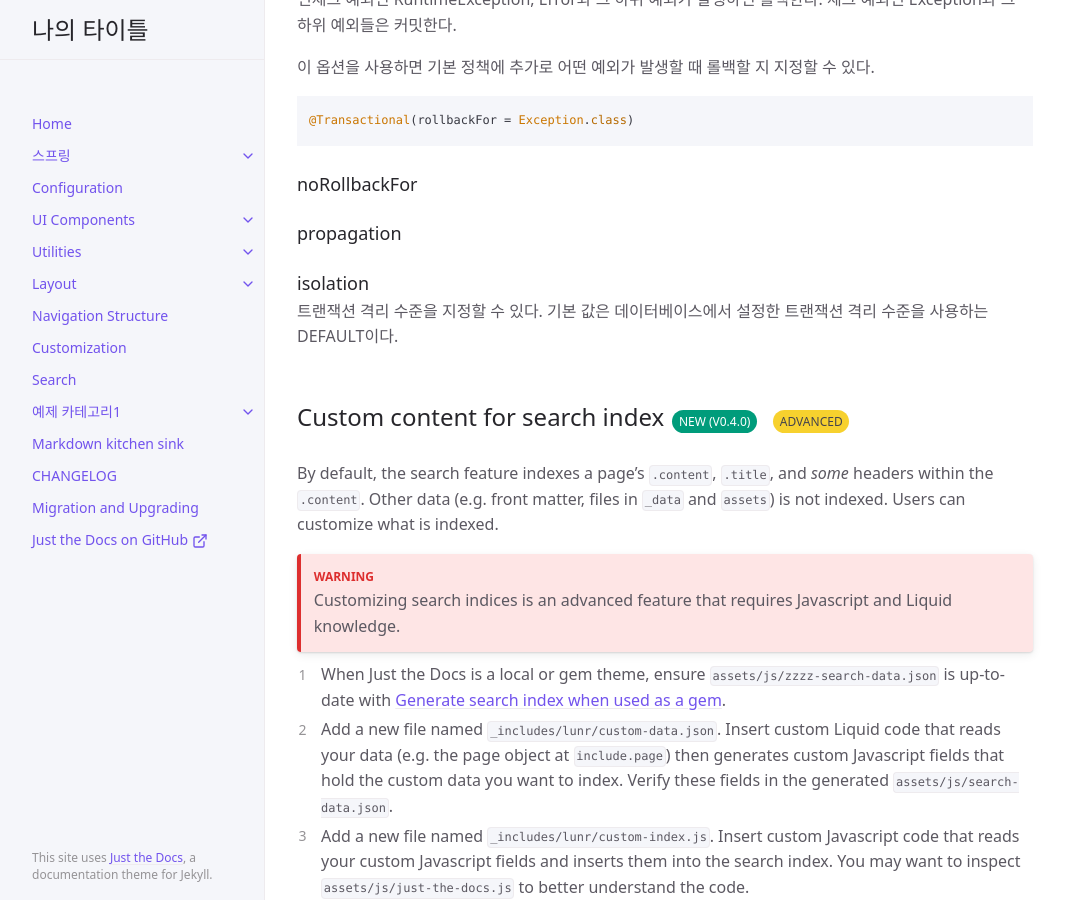
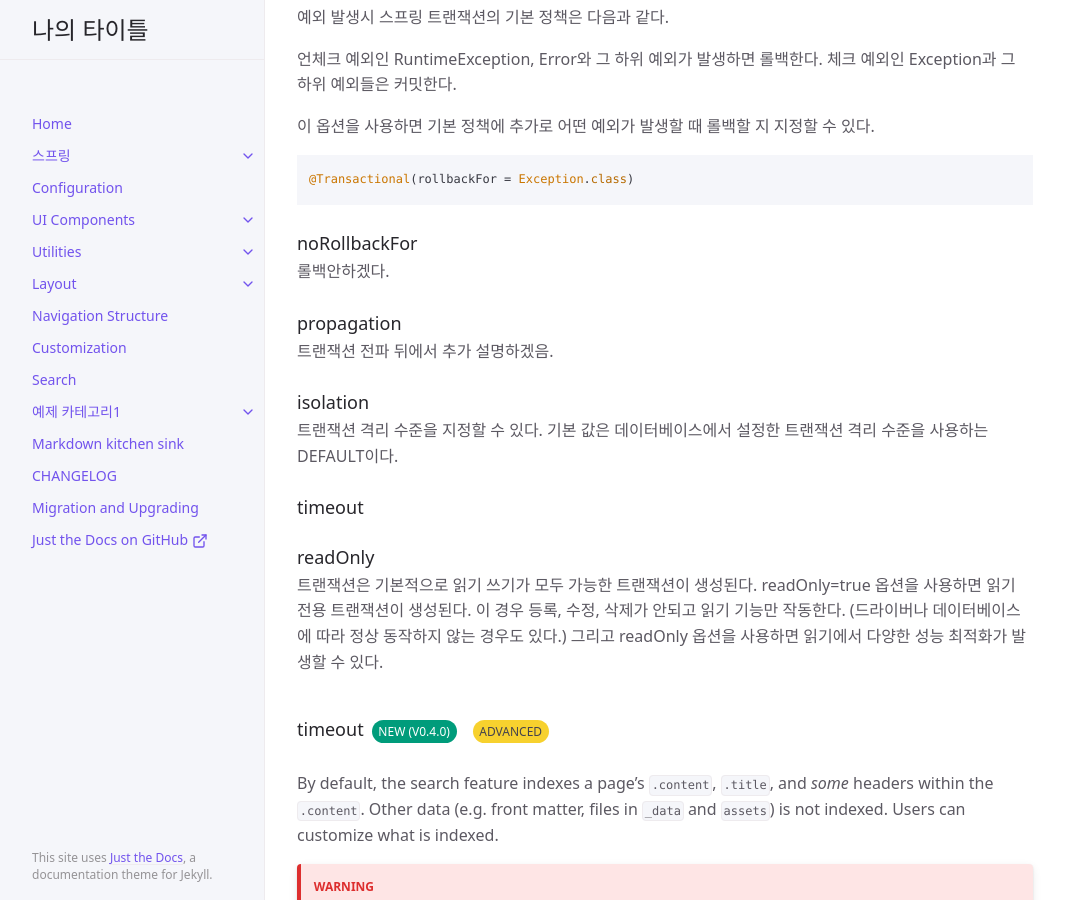
Before and after one commit to wlghks453/wlghks453.github.io, a Jekyll site: the page built from docs/spring/스프링 트랜잭션-1.md, in a window 1280 px wide and 900 px high, scrolled down 2490 px. Shown: the whole window, without its empty margins (107-1172 px from the left). Built offline with Jekyll 4.4.1, drawn with Linux system fonts in a browser that asks for light colours; cached includes are drawn as plain includes; some of the changed text lies outside the part shown.

Commit message:
Update 스프링 트랜잭션-1.md

```diff
--- a/docs/spring/스프링 트랜잭션-1.md
+++ b/docs/spring/스프링 트랜잭션-1.md
@@ -104,13 +104,33 @@ public class TxService {
 
 ### noRollbackFor
 
+롤백안하겠다.
+
 ### propagation
+
+트랜잭션 전파 뒤에서 추가 설명하겠음.
 
 ### isolation
 
 트랜잭션 격리 수준을 지정할 수 있다. 기본 값은 데이터베이스에서 설정한 트랜잭션 격리 수준을 사용하는 DEFAULT이다.
 
-## Custom content for search index
+### timeout
+
+### readOnly
+
+트랜잭션은 기본적으로 읽기 쓰기가 모두 가능한 트랜잭션이 생성된다.
+readOnly=true 옵션을 사용하면 읽기 전용 트랜잭션이 생성된다. 이 경우 등록, 수정, 삭제가 안되고 읽기 기능만 작동한다.
+(드라이버나 데이터베이스에 따라 정상 동작하지 않는 경우도 있다.)
+그리고 readOnly 옵션을 사용하면 읽기에서 다양한 성능 최적화가 발생할 수 있다.
+
+
+
+
+
+
+
+
+### timeout
 {: .d-inline-block }
 
 New (v0.4.0)
```
